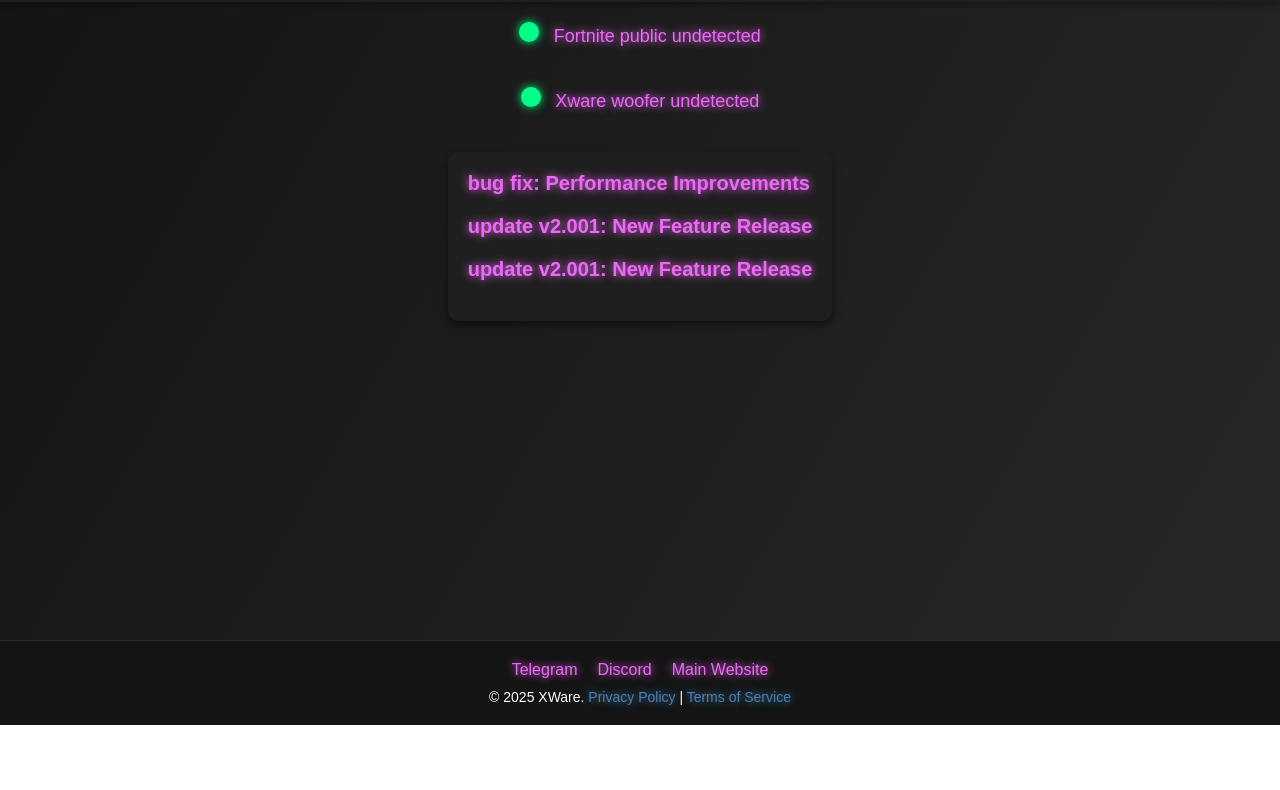
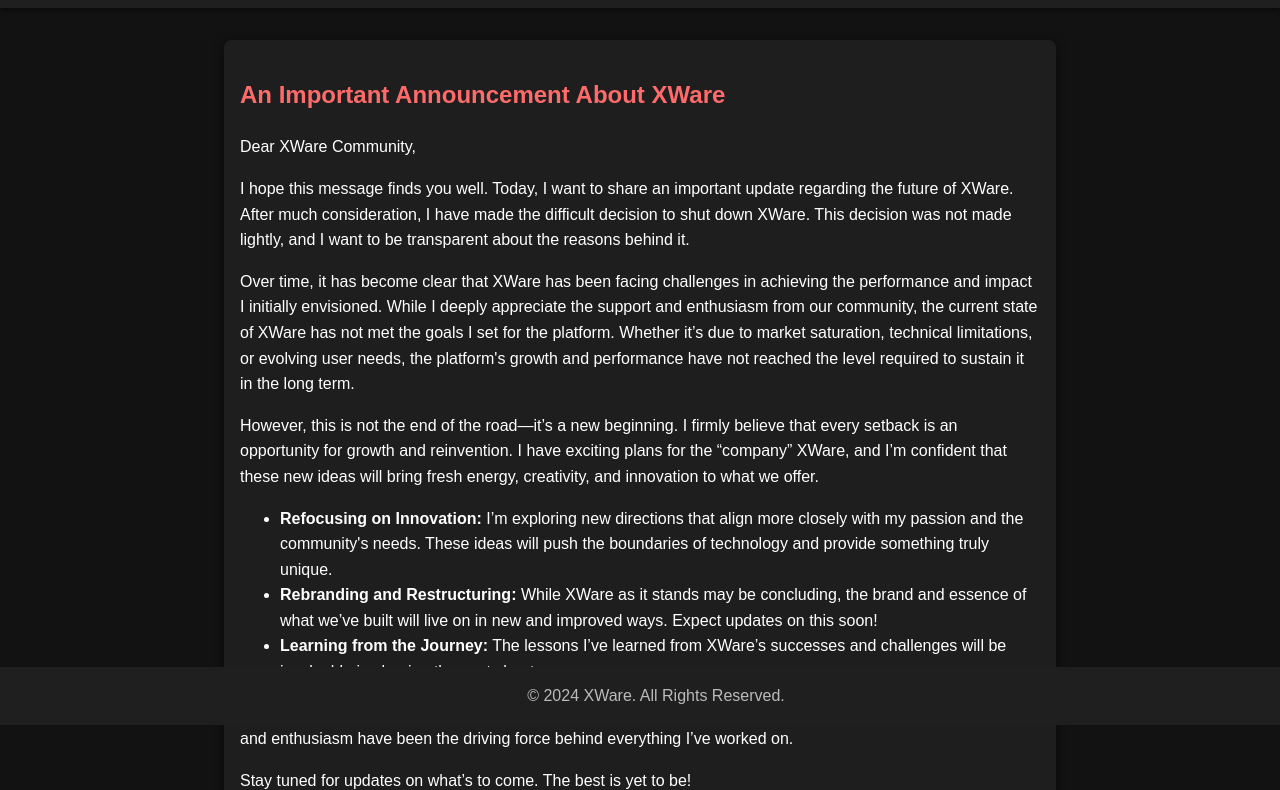
Before and after one commit to tiktoksklf/xware-status-page-v1, a plain HTML site: page index.html in a window 1280 px wide. Shown: the part 75-865 px from the top of the page. Before the commit the page ends 800 px from the top, so only its background shows below. Drawn offline with Linux system fonts and the light colour scheme.

Commit message:
Update index.html

```diff
--- a/index.html
+++ b/index.html
@@ -3,182 +3,84 @@
 <head>
     <meta charset="UTF-8">
     <meta name="viewport" content="width=device-width, initial-scale=1.0">
-    <title>XWare Status & Updates</title>
+    <title>XWare Shutdown - What's Next?</title>
     <style>
         body {
             margin: 0;
             font-family: Arial, sans-serif;
-            background: linear-gradient(120deg, #141414, #282828);
-            color: white;
-            display: flex;
-            flex-direction: column;
-            min-height: 100vh;
+            background-color: #121212;
+            color: #ffffff;
+            line-height: 1.6;
         }
-
         header {
             background: #1f1f1f;
-            padding: 20px;
+            padding: 1rem;
             text-align: center;
-            box-shadow: 0 4px 6px rgba(0, 0, 0, 0.3);
+            box-shadow: 0 2px 5px rgba(0, 0, 0, 0.5);
         }
-
         header h1 {
-            color: #ee68f8;
             margin: 0;
-            text-shadow: 0 0 10px #ee68f8;
+            color: #ff6b6b;
         }
-
-        .status-container {
-            text-align: center;
-            margin: 20px 0;
+        main {
+            max-width: 800px;
+            margin: 2rem auto;
+            padding: 1rem;
+            background: #1e1e1e;
+            border-radius: 8px;
+            box-shadow: 0 2px 10px rgba(0, 0, 0, 0.5);
         }
-
-        .status-indicator {
-            display: inline-block;
-            width: 20px;
-            height: 20px;
-            background: #00ff88;
-            border-radius: 50%;
-            box-shadow: 0 0 10px #00ff88;
+        main h2 {
+            color: #ff6b6b;
         }
-
-        .status-text {
-            display: inline-block;
-            margin-left: 10px;
-            font-size: 18px;
-            color: #ee68f8;
-            text-shadow: 0 0 8px #ee68f8;
+        main a {
+            color: #1e90ff;
+            text-decoration: none;
         }
-
-        .updates-container {
-            max-width: 800px;
-            margin: 20px auto;
-            padding: 20px;
-            background: #1f1f1f;
-            border-radius: 10px;
-            box-shadow: 0 4px 8px rgba(0, 0, 0, 0.5);
+        main a:hover {
+            text-decoration: underline;
         }
-
-        .update-item {
-            margin-bottom: 20px;
-        }
-
-        .update-title {
-            font-size: 20px;
-            font-weight: bold;
-            cursor: pointer;
-            transition: color 0.3s;
-            color: #ee68f8;
-            text-shadow: 0 0 8px #ee68f8;
-        }
-
-        .update-title:hover {
-            color: #00ff88;
-        }
-
-        .update-content {
-            display: none;
-            margin-top: 10px;
-            font-size: 16px;
-            line-height: 1.5;
-            color: #ee68f8;
-            text-shadow: 0 0 6px #ee68f8;
-        }
-
         footer {
             text-align: center;
-            padding: 20px;
-            background: #141414;
-            border-top: 1px solid #282828;
-            font-size: 14px;
-            margin-top: auto;
-            position: relative;
-        }
-
-        footer .links {
-            display: flex;
-            justify-content: center;
-            gap: 20px;
-            margin-bottom: 10px;
-        }
-
-        footer .links a {
-            color: #ee68f8;
-            text-shadow: 0 0 8px #ee68f8;
-            text-decoration: none;
-            font-size: 16px;
-        }
-
-        footer .links a:hover {
-            text-decoration: underline;
-        }
-
-        footer p {
-            margin: 0;
-        }
-
-        footer p a {
-            color: #4682b4;
-            text-shadow: 0 0 8px #4682b4;
-            text-decoration: none;
-        }
-
-        footer p a:hover {
-            text-decoration: underline;
+            padding: 1rem;
+            background: #1f1f1f;
+            color: #bbbbbb;
+            position: fixed;
+            bottom: 0;
+            width: 100%;
         }
     </style>
 </head>
 <body>
-    <header>
-        <h1>XWare Status & Updates</h1>
-    </header>
 
-    <div class="status-container">
-        <div class="status-indicator"></div>
-        <span class="status-text">Fortnite public undetected</span>
+<header>
+    <h1>XWare Shutdown & What's Next</h1>
+</header>
 
-    </div>
-    <div class="status-container">
-        <div class="status-indicator"></div>
-        <span class="status-text">Xware woofer undetected</span>
+<main>
+    <h2>An Important Announcement About XWare</h2>
+    <p>Dear XWare Community,</p>
+    <p>I hope this message finds you well. Today, I want to share an important update regarding the future of XWare. After much consideration, I have made the difficult decision to shut down XWare. This decision was not made lightly, and I want to be transparent about the reasons behind it.</p>
+    <p>Over time, it has become clear that XWare has been facing challenges in achieving the performance and impact I initially envisioned. While I deeply appreciate the support and enthusiasm from our community, the current state of XWare has not met the goals I set for the platform. Whether it’s due to market saturation, technical limitations, or evolving user needs, the platform's growth and performance have not reached the level required to sustain it in the long term.</p>
+    <p>However, this is not the end of the road—it’s a new beginning. I firmly believe that every setback is an opportunity for growth and reinvention. I have exciting plans for the “company” XWare, and I’m confident that these new ideas will bring fresh energy, creativity, and innovation to what we offer.</p>
+    <ul>
+        <li><strong>Refocusing on Innovation:</strong> I’m exploring new directions that align more closely with my passion and the community's needs. These ideas will push the boundaries of technology and provide something truly unique.</li>
+        <li><strong>Rebranding and Restructuring:</strong> While XWare as it stands may be concluding, the brand and essence of what we’ve built will live on in new and improved ways. Expect updates on this soon!</li>
+        <li><strong>Learning from the Journey:</strong> The lessons I’ve learned from XWare’s successes and challenges will be invaluable in shaping the next chapter.</li>
+    </ul>
+    <p>To everyone who has been part of XWare’s journey, I want to say a heartfelt thank you. Your support, feedback, and enthusiasm have been the driving force behind everything I’ve worked on.</p>
+    <p>Stay tuned for updates on what’s to come. The best is yet to be!</p>
+    <p>With gratitude and determination,</p>
+    <p><strong>Founder, zaso</strong></p>
 
-    </div>
+    <h3>Join Us:</h3>
+    <p><a href="https://t.me/groupshinyx" target="_blank">Telegram</a></p>
+    <p><a href="https://discord.gg/2vs8SKTBUg" target="_blank">Discord</a></p>
+</main>
 
-    <div class="updates-container">
-        <div class="update-item">
-            <div class="update-title">bug fix: Performance Improvements</div>
-            <div class="update-content">No more laggy ESP + tracker </div>
-        </div>
+<footer>
+    &copy; 2024 XWare. All Rights Reserved.
+</footer>
 
-        <div class="update-item">
-            <div class="update-title">update v2.001: New Feature Release</div>
-            <div class="update-content">New clean ui with dark colors for best looking ui on fortnite public</div>
-        </div>
-
-        <div class="update-item">
-            <div class="update-title">update v2.001: New Feature Release</div>
-            <div class="update-content">New clean ui with dark colors for best looking ui on xware woofer</div>
-        </div>
-    </div>
-
-    <footer>
-        <div class="links">
-            <a href="https://t.me/groupshinyx" target="_blank">Telegram</a>
-            <a href="https://discord.gg/2vs8SKTBUg" target="_blank">Discord</a>
-            <a href="https://xwarev3.sellsn.io/" target="_blank">Main Website</a>
-        </div>
-        <p>&copy; 2025 XWare. <a href="#">Privacy Policy</a> | <a href="#">Terms of Service</a></p>
-    </footer>
-
-    <script>
-        const updateTitles = document.querySelectorAll('.update-title');
-        updateTitles.forEach(title => {
-            title.addEventListener('click', () => {
-                const content = title.nextElementSibling;
-                const isOpen = content.style.display === 'block';
-                content.style.display = isOpen ? 'none' : 'block';
-            });
-        });
-    </script>
 </body>
 </html>
```
